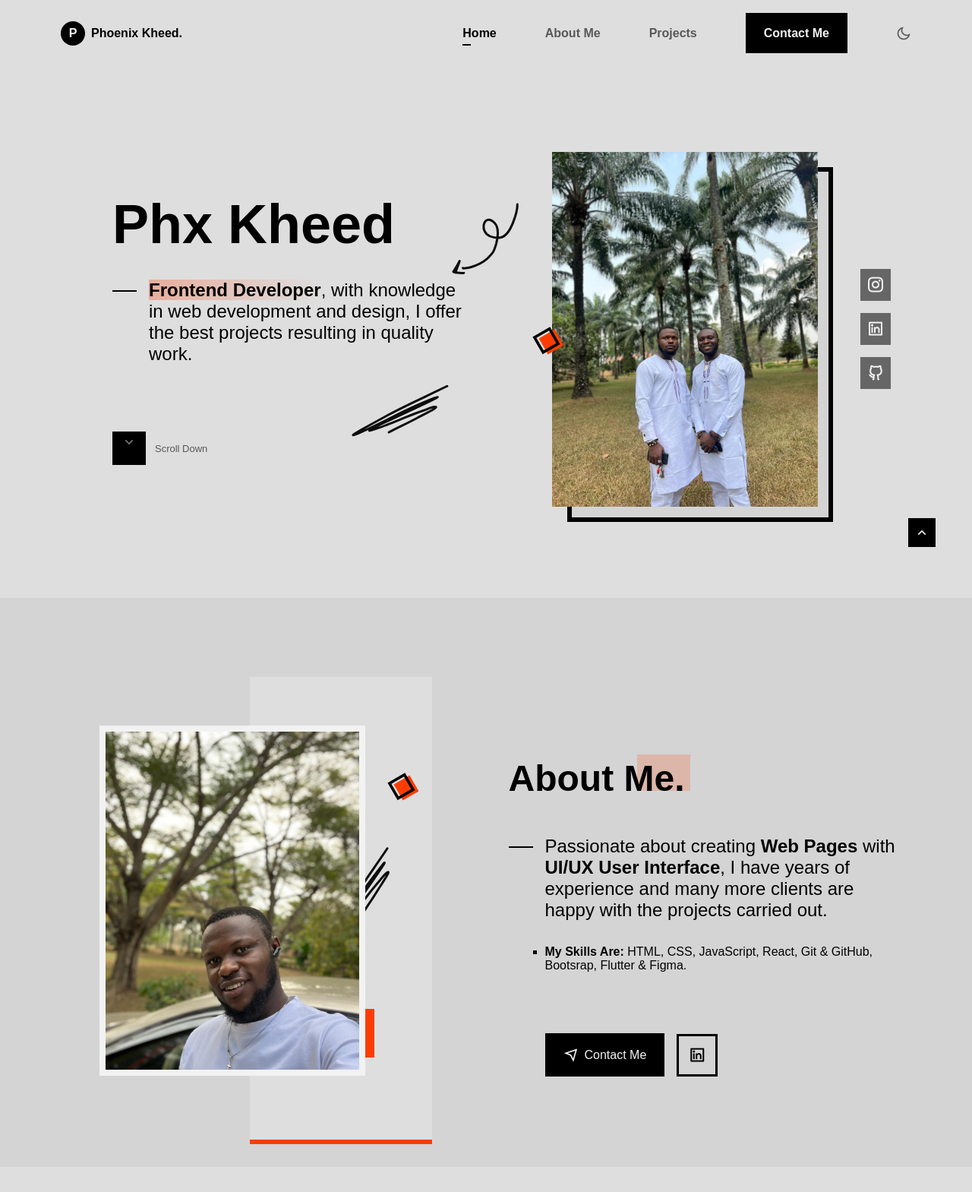
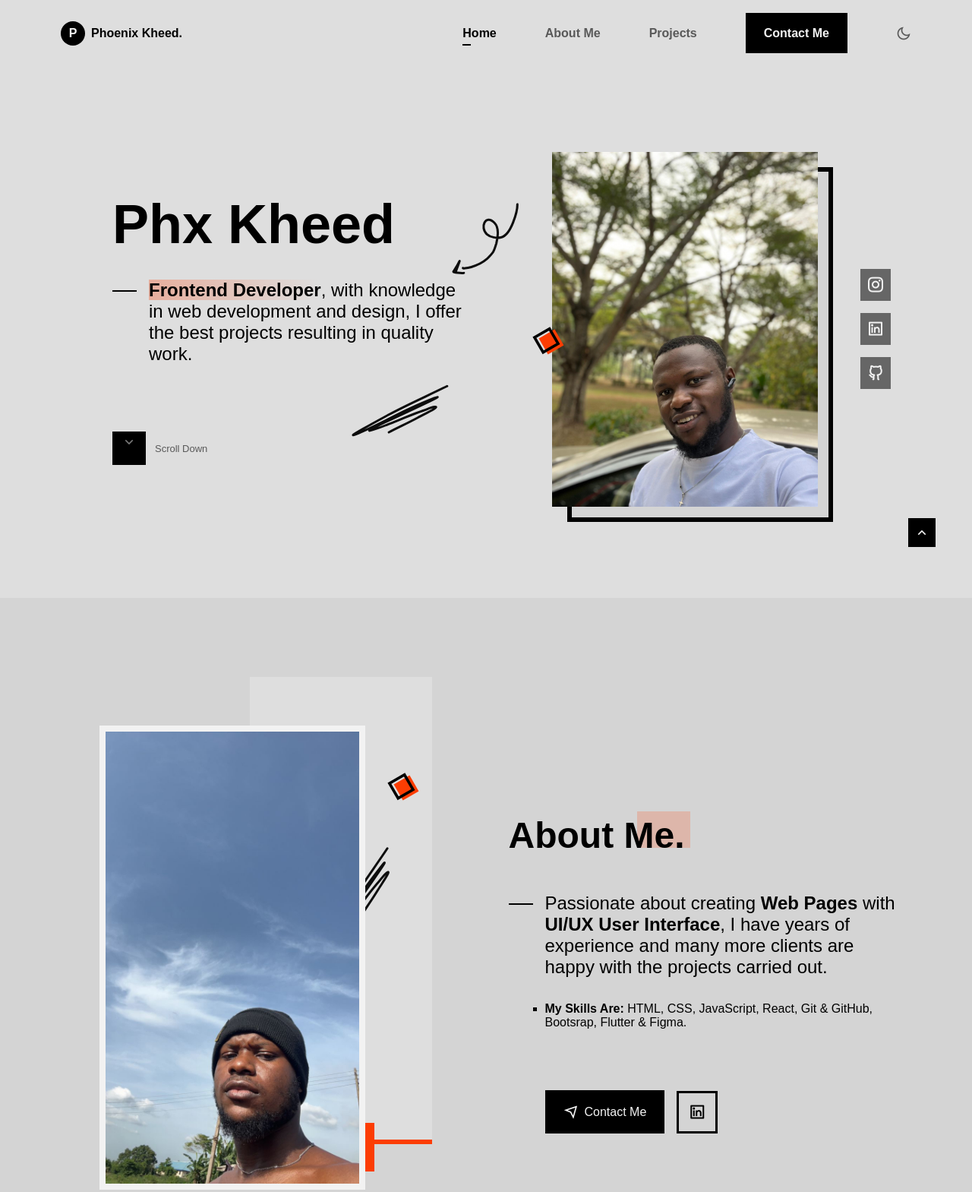
Before and after one commit to emmanex0121/WEB-DEVELOPMENT-PROJECTS, a plain HTML site: page responsive-portfolio-website-phoenix/index.html in a window 1280 px wide. Shown: the top 1569 px of the page at 76% size. Drawn offline with nearby package versions, Linux system fonts and the light colour scheme; a web font is replaced by a local one.

Commit message:
Modified Images

```diff
--- a/responsive-portfolio-website-phoenix/index.html
+++ b/responsive-portfolio-website-phoenix/index.html
@@ -79,7 +79,7 @@
           <div class="home__perfil">
             <div class="home__image">
               <img
-                src="assets/img/home-perfil2.jpeg"
+                src="assets/img/image4.jpeg"
                 alt="image"
                 class="home__img"
               />
@@ -153,7 +153,7 @@
           <div class="about__perfil">
             <div class="about__image">
               <img
-                src="assets/img/image4.jpeg"
+                src="assets/img/about-perfil2.jpeg"
                 alt="image"
                 class="about__img"
               />
```
